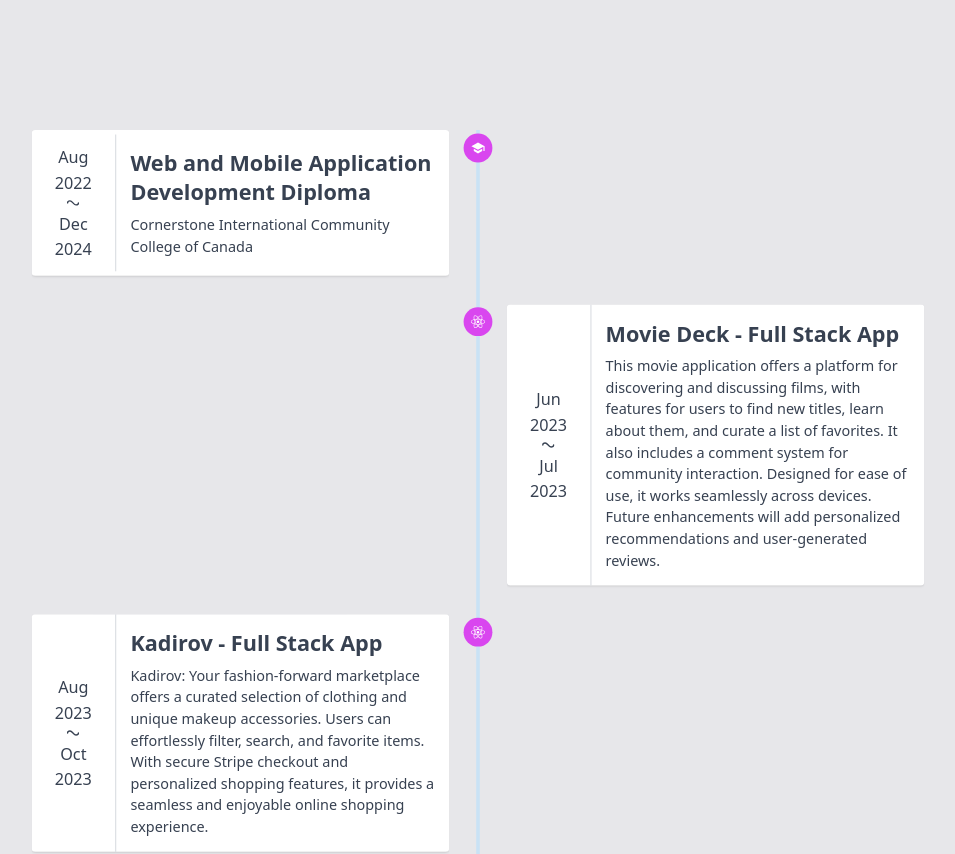
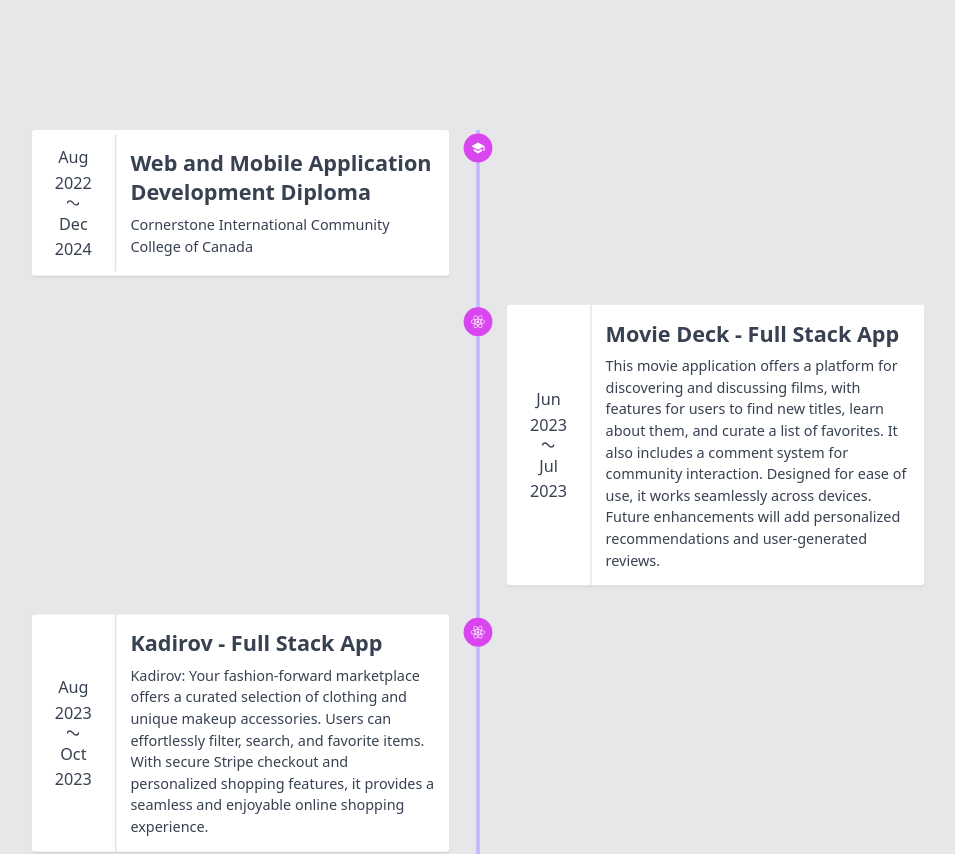
Before and after one commit to gyunayK/Portfolio, a React (Vite) app in the folder my-Portfolio/: page / in a window 1280 px wide. Shown: the part 1840-2694 px from the top of the page, without its empty margins (162-1117 px from the left). Built offline with nearby package versions, Linux system fonts and the light colour scheme; a web font is replaced by a local one.

Commit message:
refactor: timeline section

```diff
--- a/my-Portfolio/src/sections/timeline/Timeline.jsx
+++ b/my-Portfolio/src/sections/timeline/Timeline.jsx
@@ -1,66 +1,7 @@
 /* eslint-disable react/prop-types */
-import { TbTilde } from 'react-icons/tb'
-import { timelineEvents } from './timelineEvents'
-import Reveal from '../../components/Reveal/Reveal'
-
-const TimelineItem = ({ item, alignment }) => {
-  const isLeftAligned = alignment === 'left'
-  return (
-    <div
-      className={`flex ${
-        isLeftAligned ? 'justify-start' : 'justify-end'
-      } items-start w-full mx-auto`}
-    >
-      <div
-        className={`w-full lg:w-1/2 ${isLeftAligned ? 'lg:pr-8' : 'lg:pl-8'}`}
-      >
-        <Reveal width={'w-fit'}>
-          <div className="relative flex-1 mb-10 bg-white rounded shadow lg:mb-8 ">
-            <div
-              className={`absolute inline-block w-4 overflow-hidden -translate-y-1/2 ${
-                isLeftAligned ? 'top-3 -right-4' : 'top-7 -left-4'
-              }`}
-            >
-              <div
-                className={`hidden h-10 ${
-                  isLeftAligned ? 'origin-bottom-left' : 'origin-top-right'
-                } transform -rotate-45 bg-white shadow lg:block `}
-              ></div>
-            </div>
-            <div className="relative z-20 flex flex-col sm:flex-row items-center">
-              <div className="sm:p-4 pt-6 md:w-1/5 h-full flex gap-x-3 sm:flex-col text-center items-center">
-                <span className="text-lg text-gray-700 ">{item.date}</span>
-                {item.endDate && (
-                  <>
-                    <TbTilde className="text-lg text-gray-700" />
-                    <span className="text-lg text-gray-700 ">
-                      {item.endDate}
-                    </span>
-                  </>
-                )}
-              </div>
-              <div className="flex-1 p-4 pr-4 border-l border-gray-300">
-                <p className="text-2xl font-bold text-gray-700 text-bold text-center sm:text-start">
-                  {item.jobTitle}
-                </p>
-                <p className="text-gray-700 mt-2 text-start">
-                  {item.jobDetails}
-                </p>
-              </div>
-            </div>
-          </div>
-        </Reveal>
-      </div>
-      <div
-        className={`absolute flex items-center justify-center w-8 h-8 text-white transform -translate-x-1/2 -translate-y-4 bg-fuchsia-500 rounded-full left-1/2 ${
-          isLeftAligned ? 'lg:translate-y-[4px]' : 'lg:translate-y-[3px]'
-        }`}
-      >
-        {item.icon}
-      </div>
-    </div>
-  )
-}
+import { TimelineEvents } from './TimelineEvents'
+import Reveal from '@/components/Reveal/Reveal'
+import TimelineItem from './TimelineItem'
 
 export default function Timeline() {
   return (
@@ -86,9 +27,9 @@ export default function Timeline() {
           </div>
           <div className="relative scale-90">
             {/* Vertical line */}
-            <div className="absolute hidden w-1 h-full transform -translate-x-1/2 bg-[#c9e2f5] lg:block left-1/2"></div>
+            <div className="absolute hidden w-1 h-full transform -translate-x-1/2 bg-violet-300 lg:block left-1/2"></div>
             {/* Items */}
-            {timelineEvents.map((item, index) => (
+            {TimelineEvents.map((item, index) => (
               <TimelineItem
                 key={index}
                 item={item}
--- /dev/null
+++ b/my-Portfolio/src/sections/timeline/TimelineItem.jsx
@@ -0,0 +1,61 @@
+import Reveal from '@/components/Reveal/Reveal'
+import { TbTilde } from 'react-icons/tb'
+
+export default function TimelineItem({ item, alignment }) {
+  const isLeftAligned = alignment === 'left'
+  return (
+    <div
+      className={`flex ${
+        isLeftAligned ? 'justify-start' : 'justify-end'
+      } items-start w-full mx-auto`}
+    >
+      <div
+        className={`w-full lg:w-1/2 ${isLeftAligned ? 'lg:pr-8' : 'lg:pl-8'}`}
+      >
+        <Reveal width={'w-fit'}>
+          <div className="relative flex-1 mb-10 bg-white rounded shadow lg:mb-8 ">
+            <div
+              className={`absolute bg-black inline-block w-4 overflow-hidden -translate-y-1/2 ${
+                isLeftAligned ? 'top-3 -right-4' : 'top-7 -left-4'
+              }`}
+            >
+              <div
+                className={`absolute h-10 ${
+                  isLeftAligned ? 'origin-bottom-left' : 'origin-top-right'
+                } transform -rotate-45 bg-black shadow z-[1001] `}
+              ></div>
+            </div>
+            <div className="relative z-20 flex flex-col sm:flex-row items-center">
+              <div className="sm:p-4 pt-6 md:w-1/5 h-full flex gap-x-3 sm:flex-col text-center items-center">
+                <span className="text-lg text-gray-700 ">{item.date}</span>
+                {item.endDate && (
+                  <>
+                    <TbTilde className="text-lg text-gray-700" />
+                    <span className="text-lg text-gray-700 ">
+                      {item.endDate}
+                    </span>
+                  </>
+                )}
+              </div>
+              <div className="flex-1 p-4 pr-4 border-l border-gray-300">
+                <p className="text-2xl font-bold text-gray-700 text-bold text-center sm:text-start">
+                  {item.jobTitle}
+                </p>
+                <p className="text-gray-700 mt-2 text-start">
+                  {item.jobDetails}
+                </p>
+              </div>
+            </div>
+          </div>
+        </Reveal>
+      </div>
+      <div
+        className={`absolute flex items-center justify-center w-8 h-8 text-white transform -translate-x-1/2 -translate-y-4 bg-fuchsia-500 rounded-full left-1/2 ${
+          isLeftAligned ? 'lg:translate-y-[4px]' : 'lg:translate-y-[3px]'
+        }`}
+      >
+        {item.icon}
+      </div>
+    </div>
+  )
+}
--- a/my-Portfolio/src/sections/timeline/timelineEvents.jsx
+++ b/my-Portfolio/src/sections/timeline/timelineEvents.jsx
@@ -1,7 +1,7 @@
 import { FaReact, FaBriefcase } from "react-icons/fa";
 import { MdSchool } from "react-icons/md";
 
-export const timelineEvents = [
+export const TimelineEvents = [
   {
     date: "Aug 2022",
     endDate: "Dec 2024",
```
